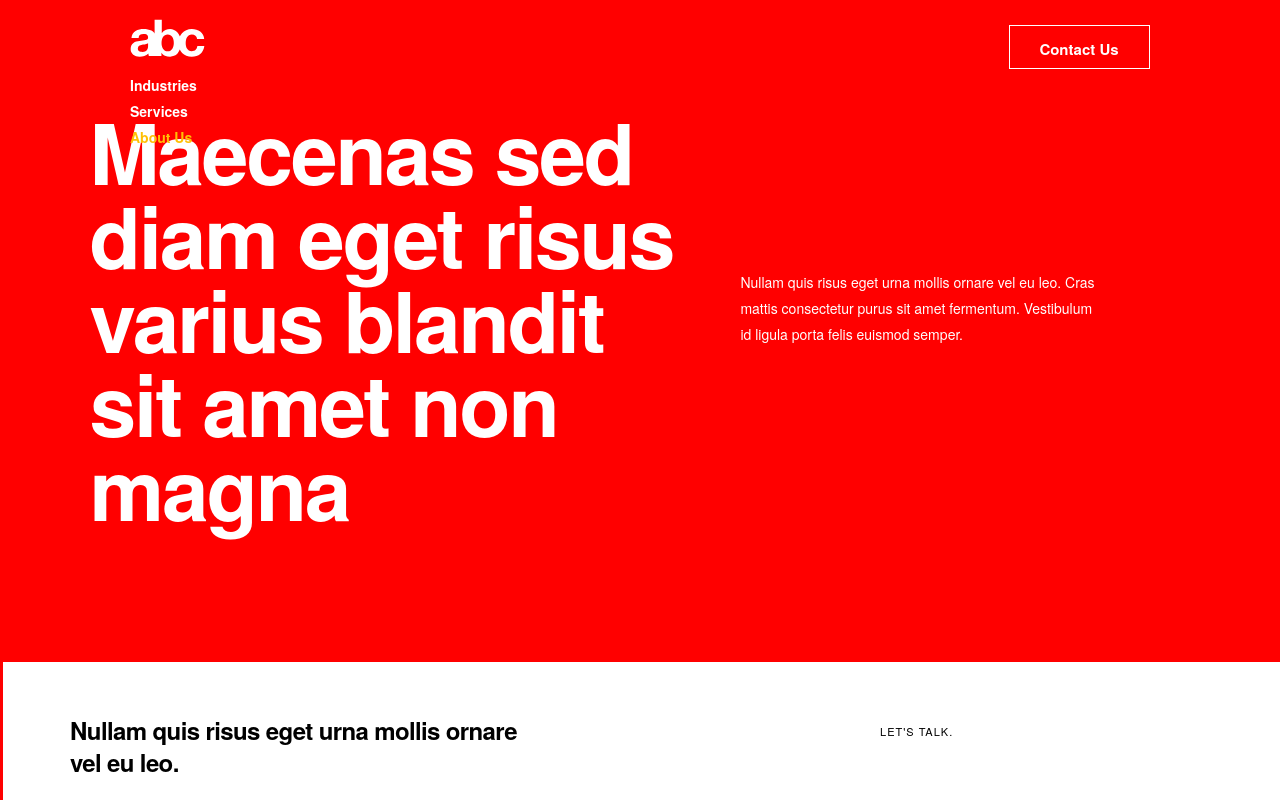
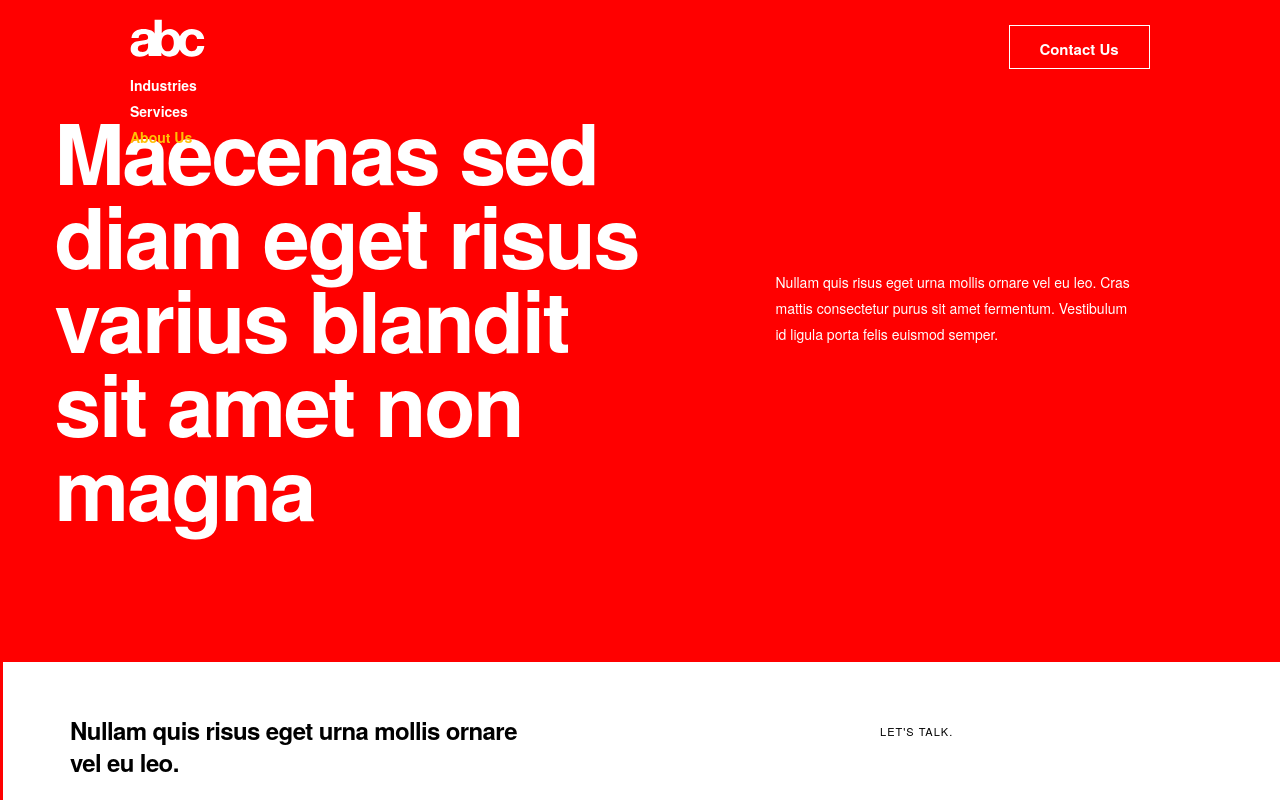
Before and after one commit to IvanGent/bukwild, a React (Create React App) app: page /aboutUs in a window 1280 px wide. Built offline with nearby package versions, Linux system fonts and the light colour scheme.

Commit message:
working with styling

```diff
--- a/src/components/Marquee.js
+++ b/src/components/Marquee.js
@@ -34,11 +34,11 @@
         // marginRight: '4rem',
         height: '100%',
         display: 'flex',
-        width: '86%',
+        width: '100%',
         justifySelf: 'center',
         alignSelf: 'center',
-        // justifyContent: 'space-around',
-        justifyContent: 'space-between',
+        justifyContent: 'space-around',
+        // justifyContent: 'space-between',
         alignItems: 'center',
     }
 
--- a/src/index.css
+++ b/src/index.css
@@ -8,6 +8,6 @@
     display: flex;
     flex-wrap: wrap;
     background-color: red;
-
+    padding-top: 5rem;
   }
 }
```
